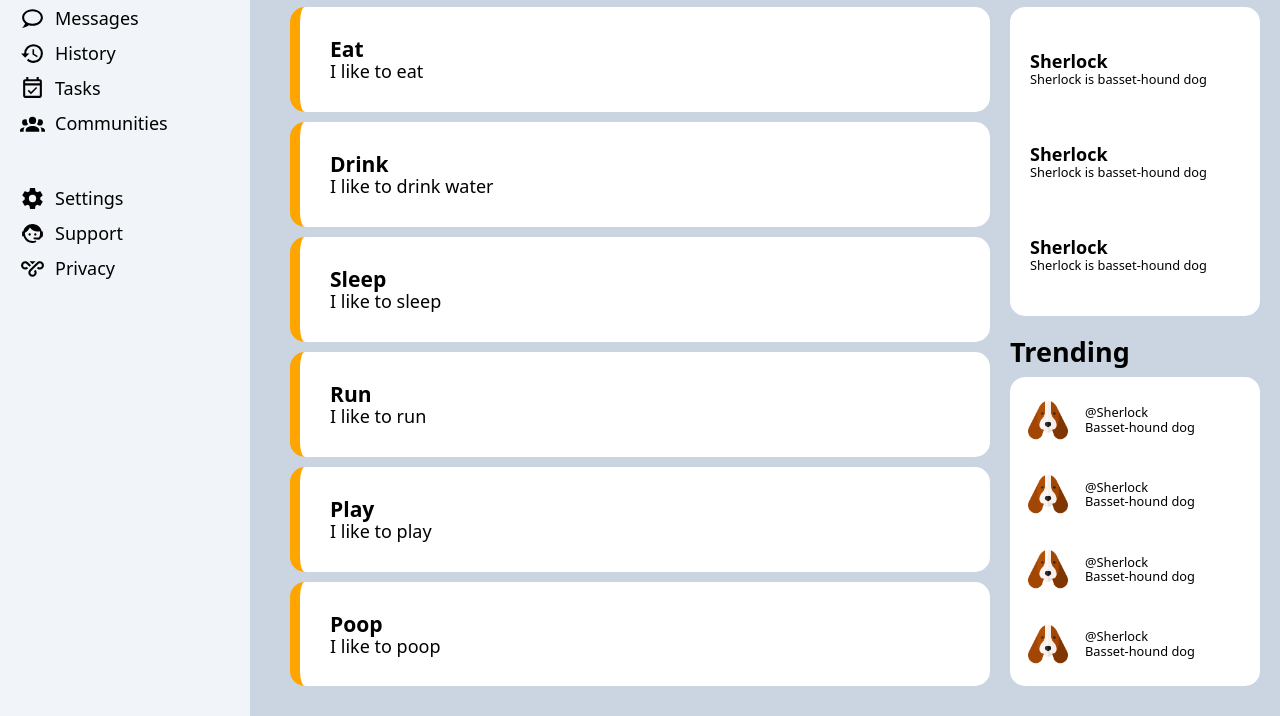
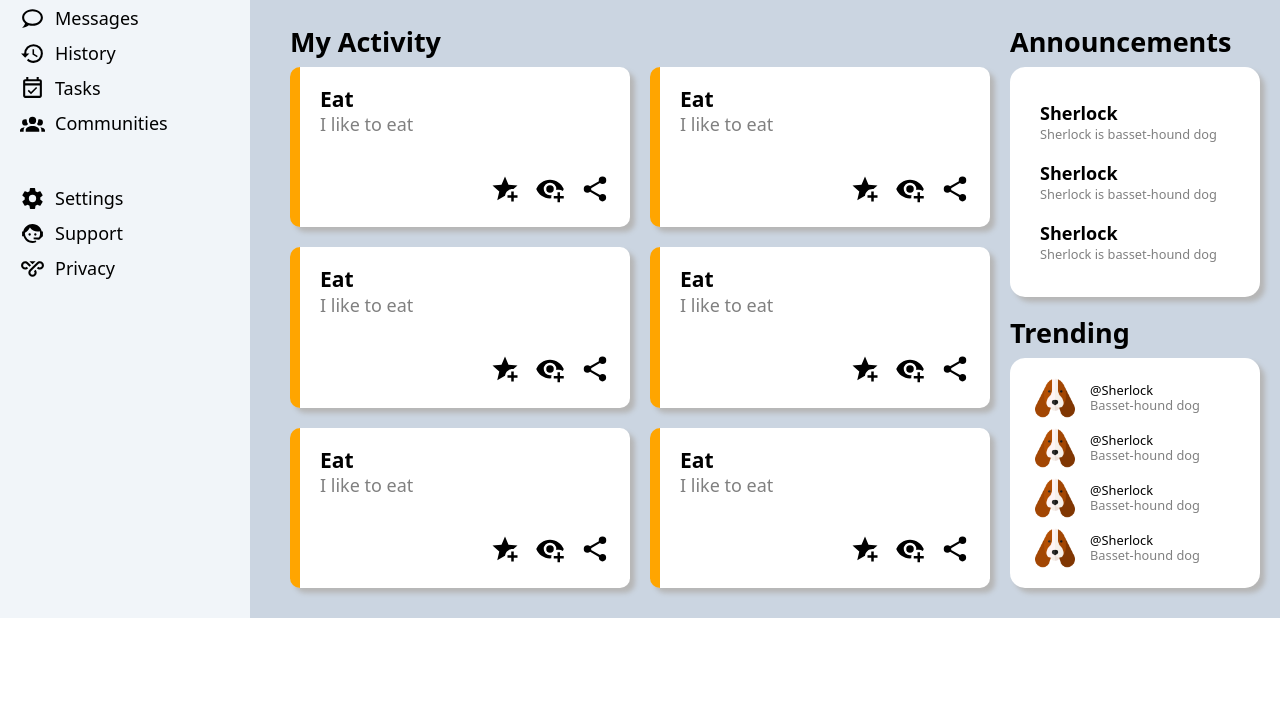
Before and after one commit to danvitu/admin-dashboard-odin, a plain HTML site: page index.html in a window 1280 px wide. Shown: the part 184-900 px from the top of the page. After the commit the page ends 802 px from the top, so only its background shows below. Drawn offline with Linux system fonts and the light colour scheme.

Commit message:
Fix text color, padding, add box shadows

```diff
--- a/index.html
+++ b/index.html
@@ -42,29 +42,71 @@
         <h2>My Activity</h2>
         <div class="project-items">
           <div>
-            <h3>Eat</h3>
-            <p>I like to eat</p>
-            <a href=""></a><a href=""></a><a href=""></a></div>
+            <div class="text-in-item">
+              <h3>Eat</h3>
+              <p>I like to eat</p>
+            </div>
+            <div class="pic-in-item">
+              <a href="#"><img src="./icons/star-plus.svg" alt=""></a>
+              <a href="#"><img src="./icons/eye-plus.svg" alt=""></a>
+              <a href="#"><img src="./icons/share-variant.svg" alt=""></a>
+            </div>
+          </div>
           <div>
-            <h3>Drink</h3>
-            <p>I like to drink water</p>
-            <a href=""></a><a href=""></a><a href=""></a></div>
+            <div class="text-in-item">
+              <h3>Eat</h3>
+              <p>I like to eat</p>
+            </div>
+            <div class="pic-in-item">
+              <a href="#"><img src="./icons/star-plus.svg" alt=""></a>
+              <a href="#"><img src="./icons/eye-plus.svg" alt=""></a>
+              <a href="#"><img src="./icons/share-variant.svg" alt=""></a>
+            </div>
+          </div>
           <div>
-            <h3>Sleep</h3>
-            <p>I like to sleep</p>
-            <a href=""></a><a href=""></a><a href=""></a></div>
+            <div class="text-in-item">
+              <h3>Eat</h3>
+              <p>I like to eat</p>
+            </div>
+            <div class="pic-in-item">
+              <a href="#"><img src="./icons/star-plus.svg" alt=""></a>
+              <a href="#"><img src="./icons/eye-plus.svg" alt=""></a>
+              <a href="#"><img src="./icons/share-variant.svg" alt=""></a>
+            </div>
+          </div>
           <div>
-            <h3>Run</h3>
-            <p>I like to run</p>
-            <a href=""></a><a href=""></a><a href=""></a></div>
+            <div class="text-in-item">
+              <h3>Eat</h3>
+              <p>I like to eat</p>
+            </div>
+            <div class="pic-in-item">
+              <a href="#"><img src="./icons/star-plus.svg" alt=""></a>
+              <a href="#"><img src="./icons/eye-plus.svg" alt=""></a>
+              <a href="#"><img src="./icons/share-variant.svg" alt=""></a>
+            </div>
+          </div>
           <div>
-            <h3>Play</h3>
-            <p>I like to play</p>
-            <a href=""></a><a href=""></a><a href=""></a></div>
+            <div class="text-in-item">
+              <h3>Eat</h3>
+              <p>I like to eat</p>
+            </div>
+            <div class="pic-in-item">
+              <a href="#"><img src="./icons/star-plus.svg" alt=""></a>
+              <a href="#"><img src="./icons/eye-plus.svg" alt=""></a>
+              <a href="#"><img src="./icons/share-variant.svg" alt=""></a>
+            </div>
+          </div>
           <div>
-            <h3>Poop</h3>
-            <p>I like to poop</p>
-            <a href=""></a><a href=""></a><a href=""></a></div>
+            <div class="text-in-item">
+              <h3>Eat</h3>
+              <p>I like to eat</p>
+            </div>
+            <div class="pic-in-item">
+              <a href="#"><img src="./icons/star-plus.svg" alt=""></a>
+              <a href="#"><img src="./icons/eye-plus.svg" alt=""></a>
+              <a href="#"><img src="./icons/share-variant.svg" alt=""></a>
+            </div>
+          </div>
         </div>
       </div>
 
@@ -74,14 +116,11 @@
           <div>
             <h4>Sherlock</h4>
             <p>Sherlock is basset-hound dog</p>
-
           </div>
-
           <div>
             <h4>Sherlock</h4>
             <p>Sherlock is basset-hound dog</p>
           </div>
-
           <div>
             <h4>Sherlock</h4>
             <p>Sherlock is basset-hound dog</p>
--- a/style.css
+++ b/style.css
@@ -12,7 +12,7 @@ body {
 .admin {
   display: grid;
   grid-template-columns: 250px 1fr;
-  grid-template-rows: 1fr 5fr;
+  grid-template-rows: 180px 1fr;
   height: 100vh;
 }
 
@@ -137,7 +137,6 @@ body {
 .buttons {
   display: flex;
   gap: 30px;
-  /* flex-wrap: wrap; */
 }
 
 button {
@@ -160,7 +159,6 @@ button {
 }
 
 .projects {
-  /* background-color: lavender; */
   grid-row: span 2;
   display: grid;
   grid-template-rows: auto 1fr;
@@ -169,7 +167,6 @@ button {
 }
 
 .announcements {
-  /* background-color: blue; */
   grid-column: 2;
   grid-row: 1 / 2;
   display: grid;
@@ -188,17 +185,22 @@ button {
 .trending-elements {
   display: grid;
   gap: 10px;
-  padding: 10px;
+  padding: 20px;
   background-color: white;
   grid-template-columns: 1fr 3fr;
   grid-template-rows: repeat(4, 1fr);
   border-radius: 15px;
+  box-shadow: 5px 5px 5px rgb(182, 182, 182);
 }
 
 .trending-elements > div {
   display: grid;
   align-content: center;
   font-size: 0.8rem;
+}
+
+.trending-elements > div > p:nth-child(2) {
+  color: gray;
 }
 
 .trending-elements img {
@@ -211,27 +213,50 @@ button {
 .ann-elements {
   display: grid;
   gap: 10px;
-  padding: 20px;
+  padding: 30px;
   background-color: white;
   border-radius: 15px;
   align-items: center;
+  box-shadow: 5px 5px 5px rgb(182, 182, 182);
+}
 
+.ann-elements p {
+  padding-top: 0.2rem;
 }
 
 .ann-elements p {
   font-size: 0.8rem;
+  color: gray;
 }
 
 .project-items {
   display: grid;
-  gap: 10px;
-
-  grid-template-columns: repeat(auto-fit, minmax(500px, 1fr));
+  gap: 20px;
+  grid-template-columns: repeat(auto-fit, minmax(300px, 1fr));
 }
 
 .project-items > div {
   background-color: white;
-  border-radius: 15px;
-  padding: 30px;
+  border-radius: 10px;
+  padding: 20px;
   border-left: 10px solid orange;
+  display: grid;
+  grid-template-rows: 1fr auto;
+  box-shadow: 5px 5px 5px rgb(182, 182, 182);
 }
+
+.project-items img {
+  width: 30px;
+  height: 30px;
+}
+
+.pic-in-item {
+  justify-self: end;
+  display: flex;
+  gap: 15px;
+}
+
+.text-in-item p {
+  color: gray;
+  padding-top: 0.2rem;
+}
```
Also changed, not shown: icons/eye-plus.svg (added), icons/share-variant.svg (added), icons/star-plus.svg (added).
